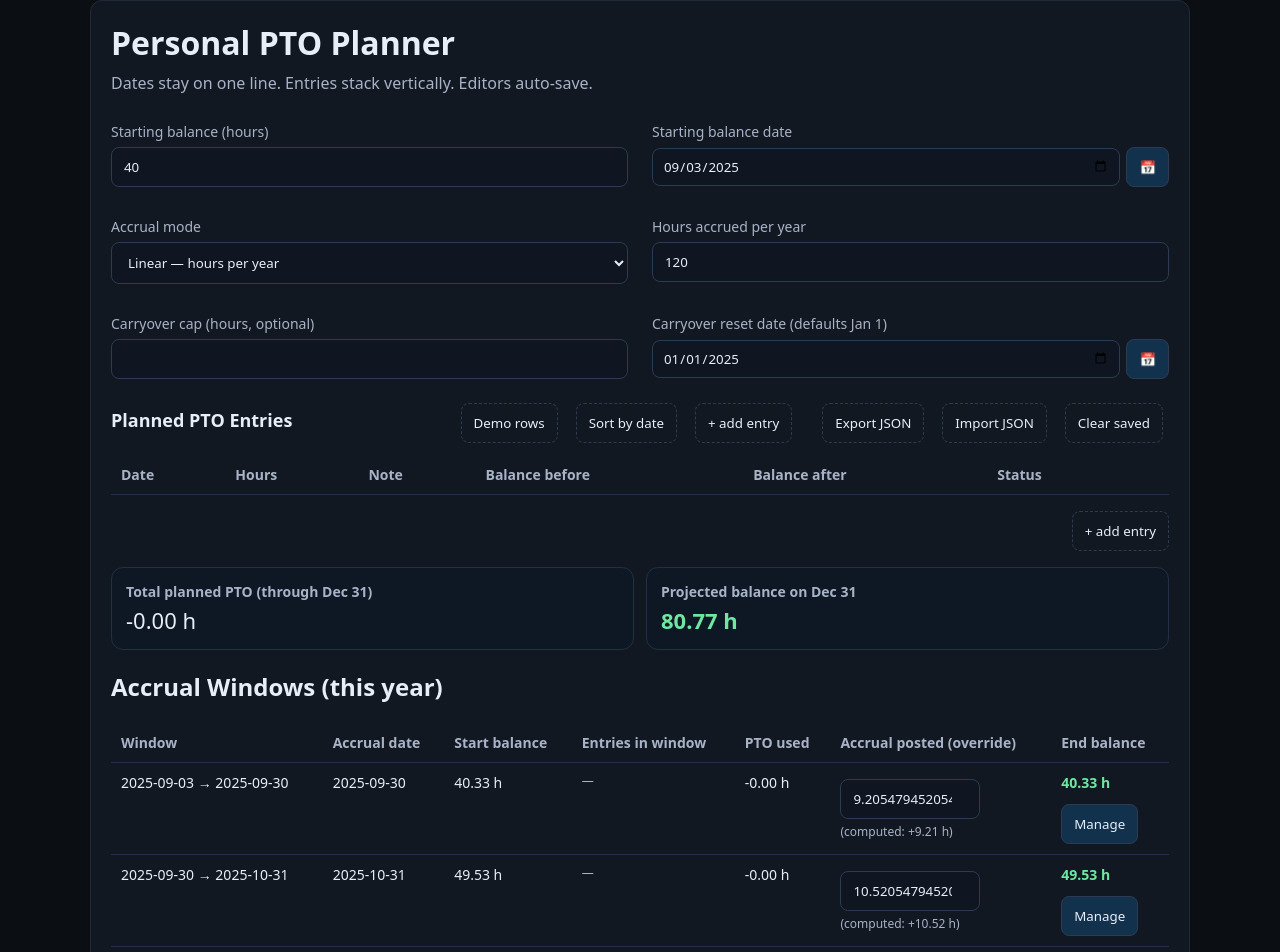
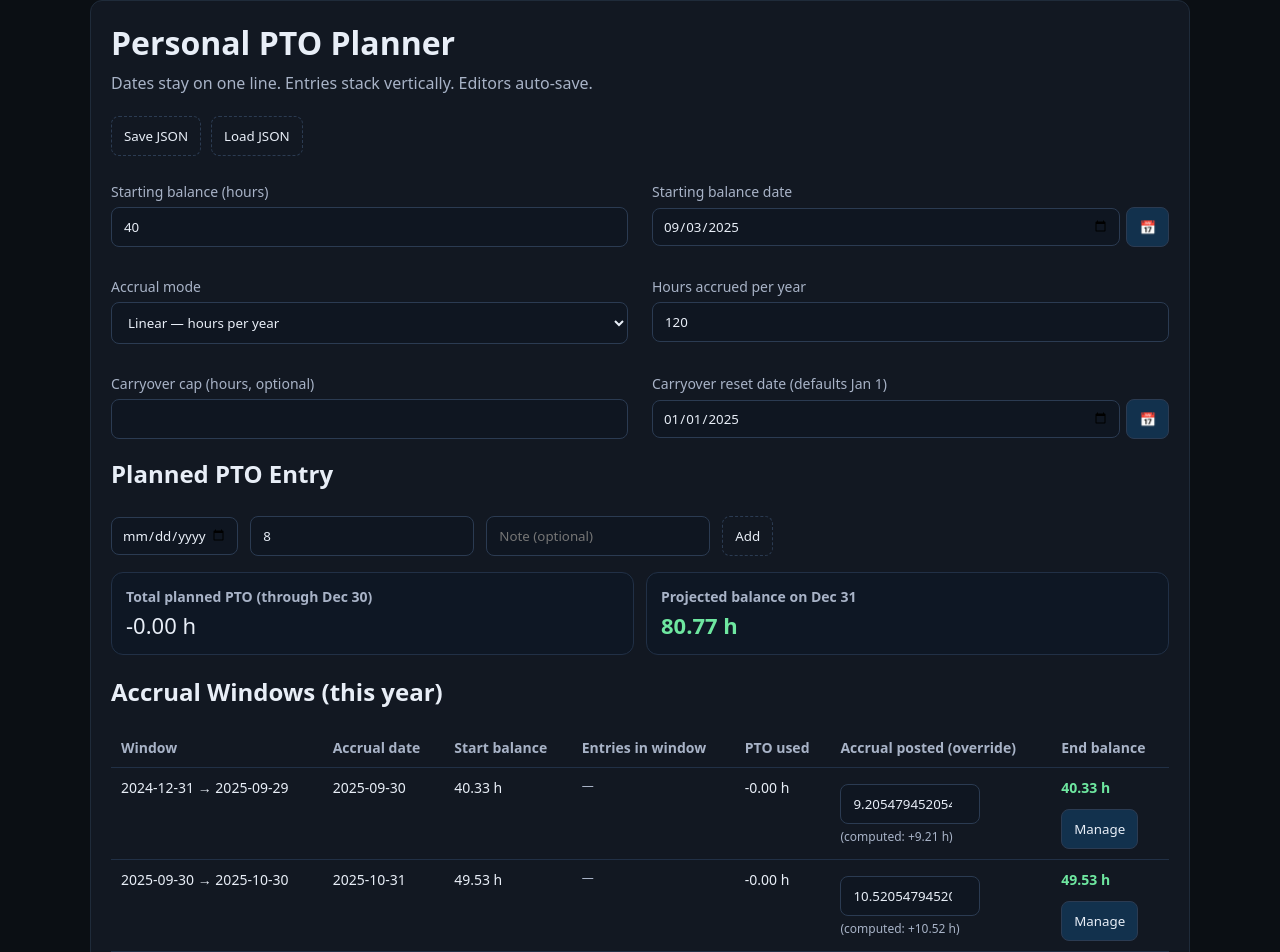
Before and after one commit to jeaglecode/PTO-app, an Angular app: page /planner in a window 1280 px wide. Shown: the top 952 px of the page. Built offline with nearby package versions, Linux system fonts and the light colour scheme.

Commit message:
save local with json, reduced number of planned entries to one

```diff
--- a/src/app/pto-planner/pto-planner.component.html
+++ b/src/app/pto-planner/pto-planner.component.html
@@ -1,6 +1,12 @@
 <div class="card">
   <h1>Personal PTO Planner</h1>
   <p class="sub">Dates stay on one line. Entries stack vertically. Editors auto-save.</p>
+
+  <div class="row" style="gap:10px; margin:6px 0 14px">
+    <button class="link" (click)="saveToFile()">Save JSON</button>
+    <button class="link" (click)="fileInput.click()">Load JSON</button>
+    <input type="file" #fileInput accept="application/json" (change)="onImport($event)" style="display:none" />
+  </div>
 
   <div class="grid">
     <div>
@@ -56,55 +62,22 @@
     </div>
   </div>
 
-  <div class="row" style="justify-content:space-between; margin-top:18px">
-    <h2 style="margin:0;font-size:18px">Planned PTO Entries</h2>
-    <div class="row toolbar">
-      <button class="link" (click)="demo()">Demo rows</button>
-      <button class="link" (click)="sortByDate()">Sort by date</button>
-      <button class="link" (click)="addRow()">+ add entry</button>
-      <span style="flex:1"></span>
-      <button class="link" (click)="exportJSON()">Export JSON</button>
-      <button class="link" (click)="fileInput.click()">Import JSON</button>
-      <button class="link" (click)="clearSaved()">Clear saved</button>
-      <input type="file" #fileInput accept="application/json" style="display:none" (change)="onImport($event)" />
-    </div>
-  </div>
-
-  <table id="tbl">
-    <thead>
-    <tr>
-      <th>Date</th><th>Hours</th><th>Note</th>
-      <th>Balance before</th><th>Balance after</th><th>Status</th><th></th>
-    </tr>
-    </thead>
-    <tbody>
-    <!-- Use $any(e) to silence IDE type nags; Angular runtime is fine -->
-    <tr *ngFor="let e of st.entries; let i = index; trackBy: trackByEntry">
-      <td class="nw">
-        <div class="date-wrap">
-          <input type="date" [(ngModel)]="$any(e).date" (ngModelChange)="touch()" />
-          <button class="calbtn" (click)="showPicker($event)">📅</button>
-        </div>
-      </td>
-      <td><input type="number" step="0.01" [(ngModel)]="$any(e).hours" (ngModelChange)="touch()" /></td>
-      <td><input type="text" [(ngModel)]="$any(e).note" (ngModelChange)="touch()" placeholder="Vacation" /></td>
-      <td class="nw">{{ rowCalcs()[i].before }} h</td>
-      <td class="nw">{{ rowCalcs()[i].after }} h</td>
-      <td class="nw" [class.ok]="rowCalcs()[i].ok" [class.bad]="!rowCalcs()[i].ok">
-        {{ rowCalcs()[i].ok ? 'OK' : 'Short' }}
-      </td>
-      <td class="nw"><button class="link" (click)="removeAt(i)">remove</button></td>
-    </tr>
-    </tbody>
-  </table>
-
-  <div class="row" style="justify-content:flex-end; margin-top:10px">
-    <button class="link" (click)="addRow()">+ add entry</button>
+  <!-- SINGLE ADD FORM (clamped to 12/31/prev -> 12/30/curr) -->
+  <h2 style="margin-top:18px">Planned PTO Entry</h2>
+  <div class="row" style="gap:12px;margin:8px 0 16px">
+    <input type="date"
+           [ngModel]="newDate()"
+           (ngModelChange)="newDate.set($event)"
+           [attr.min]="yearStart()" [attr.max]="yearEndDisplay()" />
+    <input type="number" step="0.01" [ngModel]="newHours()" (ngModelChange)="newHours.set(+($event||0))" />
+    <input type="text" placeholder="Note (optional)"
+           [ngModel]="newNote()" (ngModelChange)="newNote.set($event||'')" />
+    <button class="link" (click)="addQuickEntry()">Add</button>
   </div>
 
   <div class="result">
     <div class="metric">
-      <h3>Total planned PTO (through Dec 31)</h3>
+      <h3>Total planned PTO (through Dec 30)</h3>
       <div class="val">-{{ totalPlanned() }} h</div>
     </div>
     <div class="metric">
@@ -129,8 +102,8 @@
     <tbody>
     <ng-container *ngFor="let w of windows(); let wi = index; trackBy: trackByWindow">
       <tr>
-        <td class="nw">{{ w.start }} → {{ w.end }}</td>
-        <td class="nw">{{ w.end }}</td>
+        <td class="nw">{{ w.start }} → {{ w.endDisplay }}</td>
+        <td class="nw">{{ w.accrualDate }}</td>
         <td>{{ fmt(w.startBal) }} h</td>
         <td>
           <div class="win-chiplist" *ngIf="w.items.length; else none">
@@ -157,14 +130,15 @@
       <tr class="win-editor" [style.display]="openEditor===wi ? 'table-row' : 'none'">
         <td [attr.colspan]="7">
           <div class="hint" style="margin-bottom:6px">
-            Edit entries only for <b>{{ w.start }} → {{ w.end }}</b>
+            Date must be inside the window (inclusive start, exclusive end).
           </div>
           <div class="editor-body">
-            <!-- Use loop var `it` to avoid indexed-expression warnings -->
+            <!-- Editor rows -->
             <div class="row" *ngFor="let it of w.items; let ri = index; trackBy: trackByEntry">
               <input type="date"
                      [(ngModel)]="it.date"
-                     [attr.min]="minInside(w.start)" [attr.max]="w.end"
+                     [attr.min]="w.start"
+                     [attr.max]="w.endDisplay"
                      (change)="commitEditorRow(wi, ri)" />
               <input type="number" step="0.01"
                      [(ngModel)]="it.hours"
@@ -178,15 +152,22 @@
               </div>
             </div>
 
+            <!-- Add block: per-window drafts -->
             <div class="add-block">
               <div class="row">
-                <input type="date" [ngModel]="minInside(w.start)" (ngModelChange)="newDate.set($event)"
-                       [attr.min]="minInside(w.start)" [attr.max]="w.end" />
-                <input type="number" class="new-hours" step="0.01" [ngModel]="8" (ngModelChange)="newHours.set(+($event||0))" />
-                <input type="text" class="new-note" placeholder="Note (optional)" [ngModel]="''" (ngModelChange)="newNote.set($event||'')" />
+                <input type="date"
+                       [ngModel]="getAddDate(wi, w.start)"
+                       (ngModelChange)="newDateByWin[wi]=$event"
+                       [attr.min]="w.start"
+                       [attr.max]="w.endDisplay" />
+                <input type="number" class="new-hours" step="0.01"
+                       [ngModel]="getAddHours(wi)"
+                       (ngModelChange)="newHoursByWin[wi]=+($event||0)" />
+                <input type="text" class="new-note" placeholder="Note (optional)"
+                       [ngModel]="getAddNote(wi)"
+                       (ngModelChange)="newNoteByWin[wi]=$event||''" />
                 <button class="mini add" type="button" (click)="addEditorRow(wi)">Add</button>
               </div>
-              <div class="hint">Date must be inside the window (exclusive start, inclusive end).</div>
             </div>
           </div>
         </td>
--- a/src/app/pto-planner/pto-planner.component.ts
+++ b/src/app/pto-planner/pto-planner.component.ts
@@ -1,4 +1,4 @@
-import { Component, effect, signal, computed } from '@angular/core';
+import { Component, computed, signal } from '@angular/core';
 import { CommonModule } from '@angular/common';
 import { FormsModule } from '@angular/forms';
 
@@ -28,50 +28,124 @@ interface State {
   styleUrls: ['./pto-planner.component.css'],
 })
 export class PtoPlannerComponent {
-  private STORAGE_KEY = 'ptoPlannerStateV1';
-  st: State = this.load() ?? this.defaultState();
+  // ---------- STATE ----------
+  st: State = this.defaultState();
 
-  // inline editor helpers
+  // quick-entry form (global)
   newDate = signal<string>('');
   newHours = signal<number>(8);
   newNote = signal<string>('');
+
+  // per-window add drafts
+  newDateByWin: Record<number, string> = {};
+  newHoursByWin: Record<number, number> = {};
+  newNoteByWin: Record<number, string> = {};
+  getAddDate(wi: number, fallback: string) { return this.newDateByWin[wi] ?? fallback; }
+  getAddHours(wi: number) { return this.newHoursByWin[wi] ?? 8; }
+  getAddNote(wi: number) { return this.newNoteByWin[wi] ?? ''; }
+
   openEditor: number | null = null;
-  trackByEntry = (_: number, e: { id: string }) => e.id;
-  trackByWindow = (_: number, w: { key: string }) => w.key;
+  changed = signal(0);
 
-  // autosave
-  changed = signal(0);
-  constructor() {
-    effect(() => {
-      this.changed();
-      localStorage.setItem(this.STORAGE_KEY, JSON.stringify(this.st));
-    });
+  // Allowed PTO: 12/31/prev → 12/30/curr (inclusive)
+  yearStart = computed(() => `${new Date().getFullYear()-1}-12-31`);
+  yearEndDisplay = computed(() => `${new Date().getFullYear()}-12-30`);
+  // Accrual still posts 12/31/current (exclusive end for PTO)
+  yearEndExclusive = computed(() => `${new Date().getFullYear()}-12-31`);
+
+  // ---------- utils ----------
+  todayISO() { return new Date().toISOString().slice(0,10); }
+  iso(d: Date){ return d.toISOString().slice(0,10); }
+  fmt = (n: number) => (Math.round(n*100)/100).toFixed(2);
+  genId(){ return (globalThis.crypto as any)?.randomUUID?.() ?? 'e' + Math.random().toString(36).slice(2); }
+  parseDate = (s?: string) => s ? new Date(s+'T00:00:00') : null;
+  daysBetween = (a: Date, b: Date) => Math.max(0, Math.floor((+b - +a)/86400000));
+  monthsBetween(a: Date, b: Date){
+    return (b.getFullYear()-a.getFullYear())*12 + (b.getMonth()-a.getMonth()) - (b.getDate()<a.getDate()?1:0);
+  }
+  lastDayOfMonth = (y:number,m:number)=> new Date(y,m+1,0).getDate();
+  prevDay(iso: string){ const d=new Date(iso+'T00:00:00'); d.setDate(d.getDate()-1); return this.iso(d); }
+
+  inYearRange(iso: string) {
+    const d = this.parseDate(iso), a = this.parseDate(this.yearStart()), b = this.parseDate(this.yearEndDisplay());
+    return !!(d && a && b && d >= a && d <= b);
+  }
+  assertInYear(iso: string) {
+    if (!this.inYearRange(iso)) {
+      alert(`Date must be between ${this.yearStart()} and ${this.yearEndDisplay()} (inclusive).`);
+      return false;
+    }
+    return true;
   }
 
-  // ---------- helpers ----------
-  todayISO() { return new Date().toISOString().slice(0,10); }
-  fmt = (n: number) => (Math.round(n*100)/100).toFixed(2);
   touch() {
     const { scrollX, scrollY } = window;
-    this.st.entries = this.st.entries.map(e =>
-      e.id ? e : ({ ...e, id: this.genId() })
-    );
-    this.changed.update(v => v + 1);
+    this.st.entries = this.st.entries.map(e => e.id ? e : ({ ...e, id: this.genId() }));
+    this.changed.update(v => v+1);
     queueMicrotask(() => window.scrollTo(scrollX, scrollY));
   }
-  genId(){ return (globalThis.crypto as any)?.randomUUID?.() ?? 'e' + Math.random().toString(36).slice(2); }
+
+  showPicker(ev: Event){ const input = (ev.currentTarget as HTMLElement).previousElementSibling as HTMLInputElement; input?.showPicker?.(); }
   setCarryCap(val: any){
     const num = Number(val);
     this.st.carryCap = (val === '' || Number.isNaN(num)) ? null : num;
     this.touch();
   }
-  showPicker(ev: Event){ const input = (ev.currentTarget as HTMLElement).previousElementSibling as HTMLInputElement; input?.showPicker?.(); }
+  setOverride(k: string, val: any){
+    const num = Number(val);
+    if (!this.st.overrides) this.st.overrides = {};
+    if (val==='' || Number.isNaN(num)) delete this.st.overrides[k];
+    else this.st.overrides[k] = num;
+    this.touch();
+  }
   getOverride(key: string, computed: number) {
     const v = this.st.overrides?.[key];
     return (v === undefined || v === null) ? computed : v;
   }
 
-  // ---------- defaults / persistence ----------
+  addQuickEntry() {
+    const date = this.newDate() || this.todayISO();
+    if (!this.assertInYear(date)) return;
+    const entry: Entry = { id: this.genId(), date, hours: +this.newHours() || 0, note: this.newNote() || '' };
+    this.st.entries.push(entry);
+    this.newDate.set(''); this.newHours.set(8); this.newNote.set('');
+    this.touch();
+  }
+
+  // ---------- JSON SAVE / LOAD ----------
+  saveToFile() {
+    const data = JSON.stringify(this.st, null, 2);
+    const blob = new Blob([data], { type: 'application/json' });
+    const a = document.createElement('a');
+    a.href = URL.createObjectURL(blob);
+    a.download = `pto-plan-${new Date().toISOString().slice(0,10)}.json`;
+    a.click();
+    URL.revokeObjectURL(a.href);
+  }
+
+  async onImport(ev: Event) {
+    const input = ev.target as HTMLInputElement;
+    const file = input.files?.[0]; if (!file) return;
+    const text = await file.text();
+    try {
+      const obj = JSON.parse(text);
+      if (!obj || typeof obj !== 'object') throw new Error('Bad JSON');
+      this.st = {
+        ...this.defaultState(),
+        ...obj,
+        entries: (obj.entries || []).map((e: any) => ({
+          id: e.id || this.genId(),
+          date: e.date, hours: +e.hours || 0, note: e.note || ''
+        })),
+        overrides: obj.overrides || {}
+      };
+      this.touch();
+    } catch {
+      alert('Invalid PTO JSON file.');
+    } finally { input.value = ''; }
+  }
+
+  // ---------- defaults ----------
   defaultState(): State {
     const now = new Date();
     return {
@@ -79,8 +153,8 @@ export class PtoPlannerComponent {
       startDate: this.todayISO(),
       mode: 'perYear',
       hoursPerYear: 120,
-      hoursPerPeriod: 4,
-      period: 'biweekly',
+      hoursPerPeriod: 10,
+      period: 'semiMonthly',
       customDays: 14,
       carryCap: null,
       carryReset: new Date(now.getFullYear(),0,1).toISOString().slice(0,10),
@@ -89,68 +163,7 @@ export class PtoPlannerComponent {
     };
   }
 
-  load(): State | null {
-    try {
-      const obj = JSON.parse(localStorage.getItem(this.STORAGE_KEY) || 'null');
-      if (!obj) return null;
-      const st: State = { ...this.defaultState(), ...obj, overrides: obj.overrides ?? {} };
-      st.entries = (st.entries || []).map((e: any) => ({ id: e.id ?? this.genId(), date: e.date, hours: +e.hours || 0, note: e.note || '' }));
-      return st;
-    } catch { return null; }
-  }
-
-  clearSaved(){ localStorage.removeItem(this.STORAGE_KEY); alert('Saved plan cleared.'); }
-
-  // ---------- entries ops ----------
-  addRow(){ this.st.entries.push({ id: this.genId(), date: this.todayISO(), hours: 8, note: 'Sample Day' }); this.touch(); }
-  removeAt(i: number){ this.st.entries.splice(i,1); this.touch(); }
-  sortByDate(){ this.st.entries.sort((a,b)=> (a.date||'').localeCompare(b.date||'')); this.touch(); }
-  demo(){
-    const t = new Date();
-    const d1 = new Date(t.getFullYear(), t.getMonth(), t.getDate());
-    const d2 = new Date(t.getFullYear(), t.getMonth(), t.getDate()+10);
-    const d3 = new Date(t.getFullYear(), t.getMonth(), t.getDate()+25);
-    this.st.entries = [
-      { id:this.genId(), date: d1.toISOString().slice(0,10), hours: 8, note:'Vacation' },
-      { id:this.genId(), date: d2.toISOString().slice(0,10), hours: 4, note:'Dentist' },
-      { id:this.genId(), date: d3.toISOString().slice(0,10), hours: 8, note:'Family trip' },
-    ];
-    this.touch();
-  }
-
-  // ---------- import/export ----------
-  exportJSON(){
-    const data = JSON.stringify(this.st, null, 2);
-    const blob = new Blob([data], {type:'application/json'});
-    const url = URL.createObjectURL(blob);
-    const a = document.createElement('a'); a.href = url; a.download = 'pto-planner.json';
-    document.body.appendChild(a); a.click(); a.remove(); URL.revokeObjectURL(url);
-  }
-
-  onImport(ev: Event){
-    const file = (ev.target as HTMLInputElement).files?.[0];
-    if (!file) return;
-    const reader = new FileReader();
-    reader.onload = () => {
-      try {
-        const obj = JSON.parse(String(reader.result));
-        const st: State = { ...this.defaultState(), ...obj, overrides: obj.overrides ?? {} };
-        st.entries = (st.entries || []).map((e: any) => ({ id: e.id ?? this.genId(), date: e.date, hours: +e.hours || 0, note: e.note || '' }));
-        this.st = st; this.touch();
-      } catch { alert('Invalid JSON file.'); }
-      (ev.target as HTMLInputElement).value = '';
-    };
-    reader.readAsText(file);
-  }
-
-  // ---------- math utils ----------
-  parseDate = (s?: string) => s ? new Date(s+'T00:00:00') : null;
-  daysBetween = (a: Date, b: Date) => Math.max(0, Math.floor((+b - +a)/86400000));
-  monthsBetween(a: Date, b: Date){
-    return (b.getFullYear()-a.getFullYear())*12 + (b.getMonth()-a.getMonth()) - (b.getDate()<a.getDate()?1:0);
-  }
-  lastDayOfMonth = (y:number,m:number)=> new Date(y,m+1,0).getDate();
-
+  // ---------- accrual math ----------
   periodsBetween(d1: Date, d2: Date){
     const per = this.st.period; const custom = Math.max(1, this.st.customDays||14);
     if (per==='weekly') return Math.floor(this.daysBetween(d1,d2)/7);
@@ -204,6 +217,7 @@ export class PtoPlannerComponent {
       return events.filter(d=>d<=eoy);
     }
 
+    // weekly/biweekly/custom
     const step = this.st.period==='weekly' ? 7 : this.st.period==='biweekly' ? 14 : Math.max(1,this.st.customDays||14);
     let d = new Date(+startDate);
     while (d.getFullYear()===year && d<=eoy){
@@ -228,24 +242,22 @@ export class PtoPlannerComponent {
       .filter(e=>!!e.date)
       .sort((a,b)=>a.date.localeCompare(b.date));
 
-  // ---------- rows table ----------
+  // ---------- row calcs ----------
   rowCalcs = computed(() => {
-    this.changed(); // re-run on edits
+    this.changed();
     const sd = this.parseDate(this.st.startDate); if (!sd) return [];
     const year = new Date().getFullYear();
     const events = this.accrualEventDates(year, sd).map(d => ({
-      date: d, key: d.toISOString().slice(0,10),
-      computed: 0, posted: 0
+      date: d, key: d.toISOString().slice(0,10), computed: 0, posted: 0
     }));
 
-    // computed/posted per window
     let lastCut = sd;
     for (const ev of events){
-      const computed = this.accrualBetween(lastCut, ev.date);
-      ev.computed = computed;
+      const comp = this.accrualBetween(lastCut, ev.date);
+      ev.computed = comp;
       ev.posted = Object.prototype.hasOwnProperty.call(this.st.overrides ?? {}, ev.key)
         ? Number((this.st.overrides ?? {})[ev.key])||0
-        : computed;
+        : comp;
       lastCut = ev.date;
     }
 
@@ -255,7 +267,7 @@ export class PtoPlannerComponent {
     let ei = 0;
     for (const r of rows){
       const d = this.parseDate(r.date)!;
-      while (ei < events.length && events[ei].date <= d){
+      while (ei < events.length && events[ei].date < d){
         running = this.applyCarryover(running + events[ei].posted, events[ei].date);
         ei++;
       }
@@ -268,9 +280,9 @@ export class PtoPlannerComponent {
 
   totalPlanned = computed(()=>{
     this.changed();
-    const yearEnd = new Date(new Date().getFullYear(),11,31);
+    const yearEndDisp = this.parseDate(this.yearEndDisplay())!;
     return this.fmt(this.entriesSorted()
-      .filter(e=> this.parseDate(e.date)! <= yearEnd)
+      .filter(e=> this.parseDate(e.date)! <= yearEndDisp)
       .reduce((s,e)=> s + (Number(e.hours)||0), 0) as unknown as number);
   });
 
@@ -278,7 +290,7 @@ export class PtoPlannerComponent {
     this.changed();
     const sd = this.parseDate(this.st.startDate); if (!sd) return 0;
     const yr = new Date().getFullYear();
-    const yearEnd = new Date(yr,11,31);
+    const yearEnd = this.parseDate(this.yearEndExclusive())!; // include 12/31 accrual
     const events = this.accrualEventDates(yr, sd).filter(d=>d<=yearEnd);
     let running = this.applyCarryover(this.st.startBal + this.accrualBetween(sd, sd), sd);
 
@@ -297,7 +309,7 @@ export class PtoPlannerComponent {
 
     for (const r of rows){
       const rd = this.parseDate(r.date)!;
-      while (ei < eventObjs.length && eventObjs[ei].date <= rd){
+      while (ei < eventObjs.length && eventObjs[ei].date < rd){
         running = this.applyCarryover(running + eventObjs[ei].posted, eventObjs[ei].date);
         ei++;
       }
@@ -310,7 +322,10 @@ export class PtoPlannerComponent {
     return this.applyCarryover(running, yearEnd);
   });
 
-  // ---------- windows + inline editor ----------
+  // ---------- windows (inclusive start / exclusive end) ----------
+  trackByEntry = (_: number, e: { id: string }) => e.id;
+  trackByWindow = (_: number, w: { key: string }) => w.key;
+
   windows = computed(()=>{
     this.changed();
     const sd = this.parseDate(this.st.startDate); if (!sd) return [];
@@ -328,60 +343,51 @@ export class PtoPlannerComponent {
       return { date:d, key, computed: comp, posted };
     });
 
-    let windowStart = new Date(yr,0,1); if (sd > windowStart) windowStart = sd;
-    let balanceAtStart = this.applyCarryover(this.st.startBal + this.accrualBetween(sd, windowStart), windowStart);
+    // FIRST WINDOW STARTS 12/31 OF PREVIOUS YEAR
+    let windowStart = new Date(yr-1, 11, 31);
+
+    // balance at first window start
+    let balanceAtStart = this.applyCarryover(
+      this.st.startBal + this.accrualBetween(sd, windowStart), windowStart);
 
     const rows = this.entriesSorted();
     const out: Array<{
-      start: string; end: string; startBal: number; items: Entry[];
-      used: number; computed: number; key: string; endBal: number;
+      start: string; endDisplay: string; accrualDate: string;
+      startBal: number; items: Entry[]; used: number; computed: number; key: string; endBal: number;
     }> = [];
 
     for (const ev of evs){
-      const items = rows
-        .filter(r=>{
-          const d = this.parseDate(r.date)!;
-          return d > windowStart && d <= ev.date;
-        })
-        .map(x=>({ ...x })); // preserve id
+      // include >= start and < accrual date
+      const items = rows.filter(r=>{
+        const d = this.parseDate(r.date)!;
+        return d >= windowStart && d < ev.date;
+      });
 
       const used = items.reduce((s,e)=> s + (Number(e.hours)||0), 0);
       const before = balanceAtStart - used;
-      const endBal = this.applyCarryover(before, ev.date);
 
       out.push({
-        start: this.iso(windowStart),
-        end: this.iso(ev.date),
+        start: this.iso(windowStart),                       // e.g. 2024-12-31
+        endDisplay: this.prevDay(this.iso(ev.date)),        // e.g. 2025-01-14
+        accrualDate: this.iso(ev.date),                     // e.g. 2025-01-15
         startBal: balanceAtStart,
-        items,
-        used,
+        items, used,
         computed: ev.computed,
         key: ev.key,
-        endBal
+        endBal: this.applyCarryover(before, ev.date)
       });
 
+      // next window begins ON the accrual date (accrual posts first)
       windowStart = ev.date;
       balanceAtStart = this.applyCarryover(before + ev.posted, ev.date);
     }
     return out;
   });
 
-  iso(d: Date){ return d.toISOString().slice(0,10); }
-  overrideFor(k: string){ return (this.st.overrides ?? {})[k]; }
-
-  setOverride(k: string, val: any){
-    const num = Number(val);
-    if (!this.st.overrides) this.st.overrides = {};
-    if (val==='' || Number.isNaN(num)) delete this.st.overrides[k];
-    else this.st.overrides[k] = num;
-    this.touch();
-  }
-
+  // ---------- inline editor ops ----------
   toggleManage(idx:number){ this.openEditor = this.openEditor===idx ? null : idx; }
-  minInside(windowStartISO: string){ const d = new Date(windowStartISO+'T00:00:00'); d.setDate(d.getDate()+1); return this.iso(d); }
-
   commitEditorRow(wi:number, ri:number){
-    const row = this.windows()[wi].items[ri] as Entry; // has id
+    const row = this.windows()[wi].items[ri] as Entry;
     const idx = this.st.entries.findIndex(e => e.id === row.id);
     if (idx>=0){
       this.st.entries[idx] = { ...row, hours:+row.hours||0, note: row.note||'' };
@@ -395,8 +401,17 @@ export class PtoPlannerComponent {
   }
   addEditorRow(wi:number){
     const w = this.windows()[wi];
-    const d = this.newDate() || this.minInside(w.start);
-    this.st.entries.push({ id:this.genId(), date:d, hours:this.newHours(), note:this.newNote() });
+    const d = this.getAddDate(wi, w.start);
+    if (!this.assertInYear(d)) return;
+    this.st.entries.push({
+      id:this.genId(),
+      date:d,
+      hours:+this.getAddHours(wi)||0,
+      note:this.getAddNote(wi)
+    });
+    delete this.newDateByWin[wi];
+    delete this.newHoursByWin[wi];
+    delete this.newNoteByWin[wi];
     this.touch();
   }
 }
```
Also changed, not shown: 1 other file (tests, documents, lock files or other folders).
